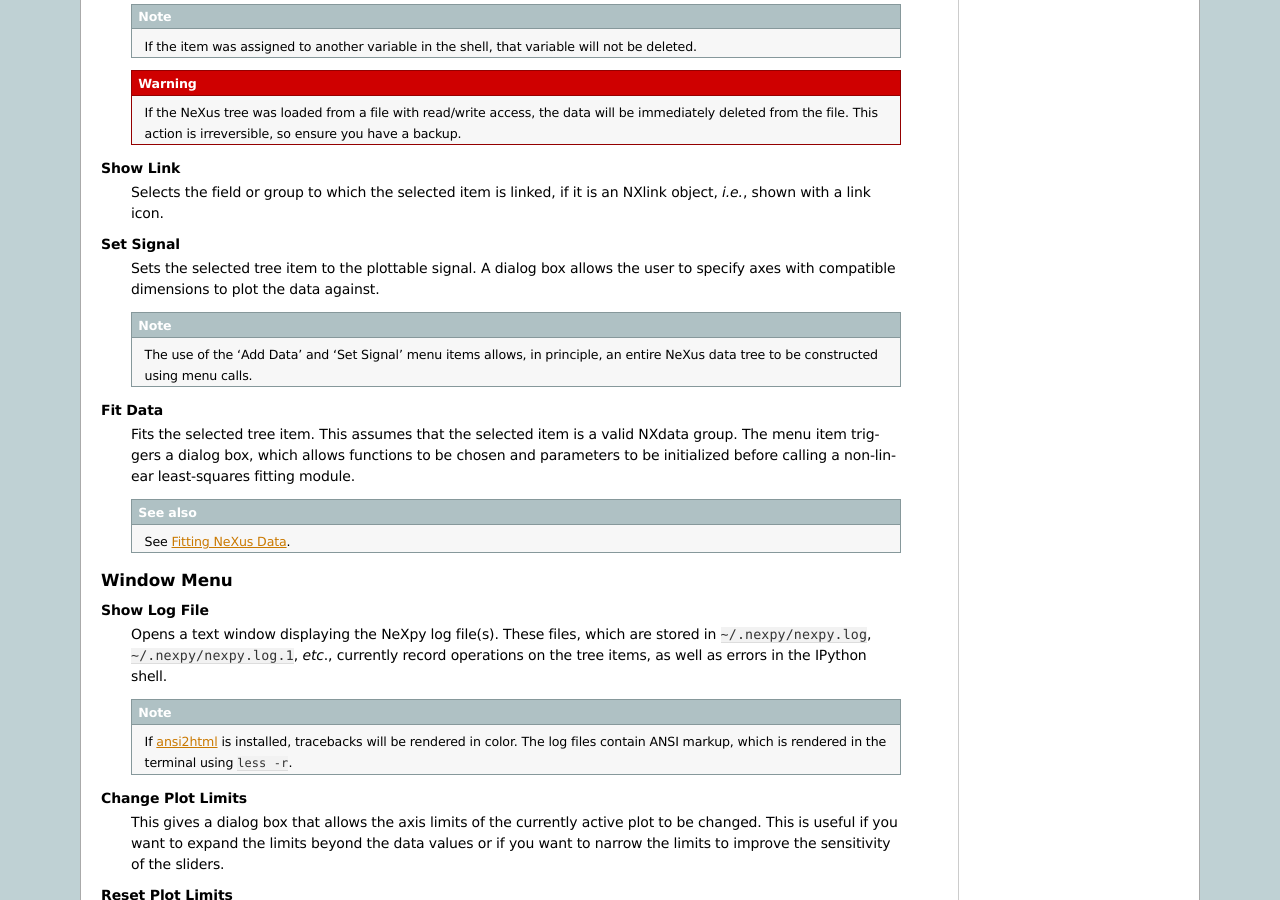
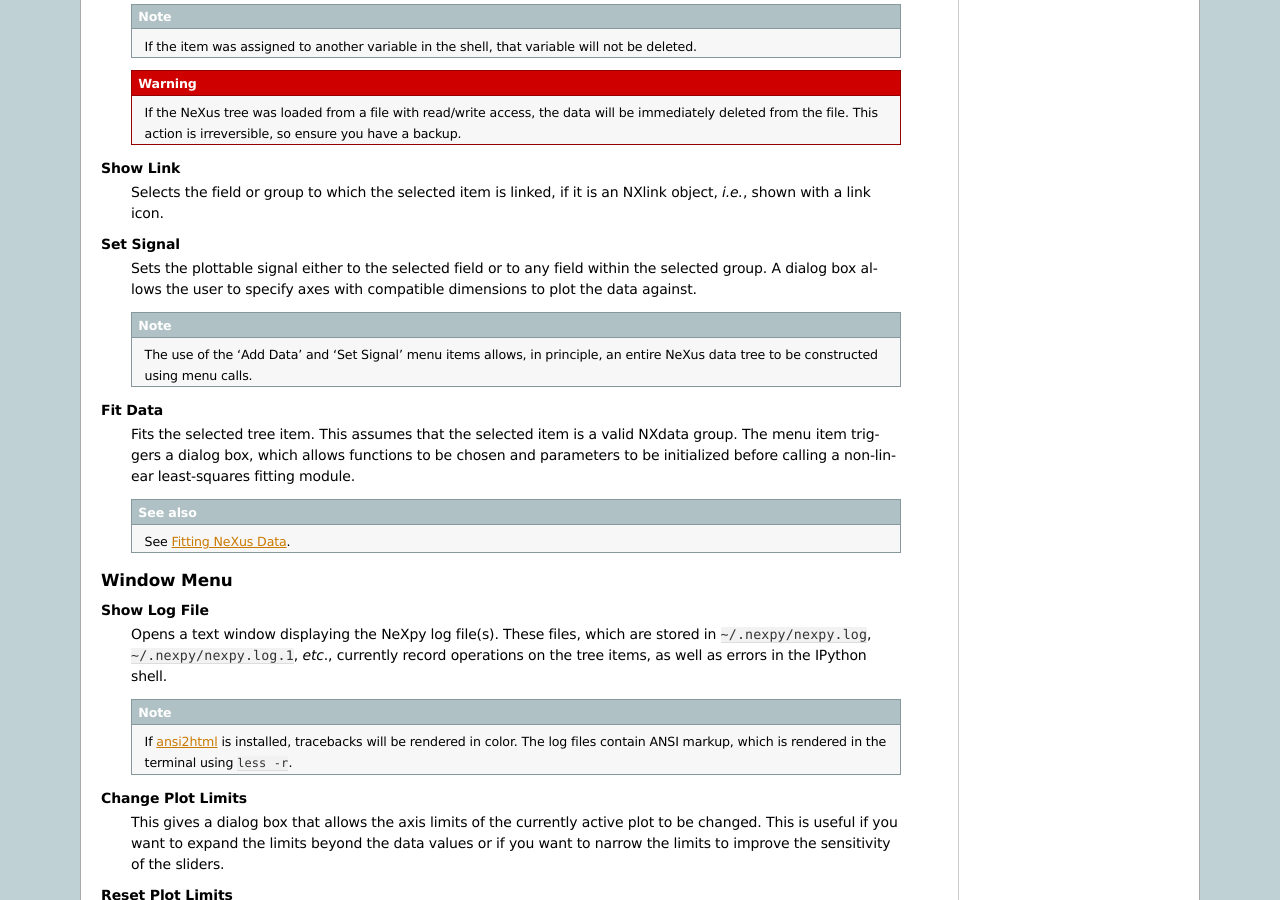
Before and after one commit to nexpy/nexpy, a Sphinx documentation site: the page built from doc/source/pythongui.rst, in a window 1280 px wide and 900 px high, scrolled down 3899 px. Built offline with Sphinx 7.4.7, drawn with Linux system fonts in a browser that asks for light colours; some of the changed text lies outside the part shown.

Commit message:
Upgraded version to 0.4.7
No changes in functionality - just fixes to the source distribution

```diff
--- a/doc/source/index.rst
+++ b/doc/source/index.rst
@@ -14,7 +14,7 @@
 NeXus files and to create new NeXus-conforming data structures without expert
 knowledge of the file format.
 
-.. note:: NeXpy v0.4.6 is now available for `download
+.. note:: NeXpy v0.4.7 is now available for `download
           <https://pypi.python.org/pypi/NeXpy/>`_. This is a beta-release so
           please post any issues that you encounter on the `NeXpy GitHub
           <https://github.com/nexpy/nexpy/issues>`_.
--- a/doc/source/pythongui.rst
+++ b/doc/source/pythongui.rst
@@ -208,8 +208,9 @@
     an NXlink object, *i.e.*, shown with a link icon.
 
 **Set Signal**
-    Sets the selected tree item to the plottable signal. A dialog box allows the
-    user to specify axes with compatible dimensions to plot the data against.
+    Sets the plottable signal either to the selected field or to any field
+    within the selected group. A dialog box allows the user to specify axes with
+    compatible dimensions to plot the data against.
 
     .. note:: The use of the 'Add Data' and 'Set Signal' menu items allows, in
               principle, an entire NeXus data tree to be constructed using menu
--- a/src/nexpy/__init__.py
+++ b/src/nexpy/__init__.py
@@ -10,7 +10,7 @@
 #-----------------------------------------------------------------------------
 
 __package_name__ = u'NeXpy'
-__version__ = u'0.4.6'
+__version__ = u'0.4.7'
 
 __documentation_author__ = u'Ray Osborn'
 __documentation_copyright__ = u'2013-2014, Ray Osborn'
```
Also changed, not shown: 1 other file.
